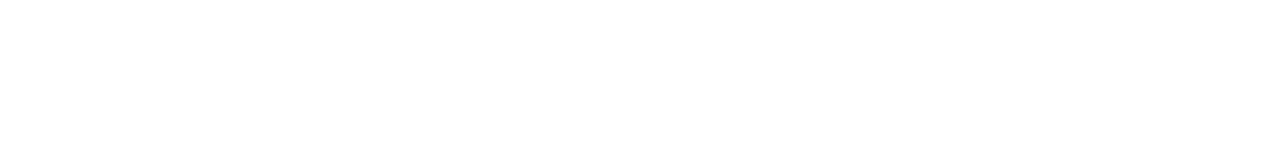
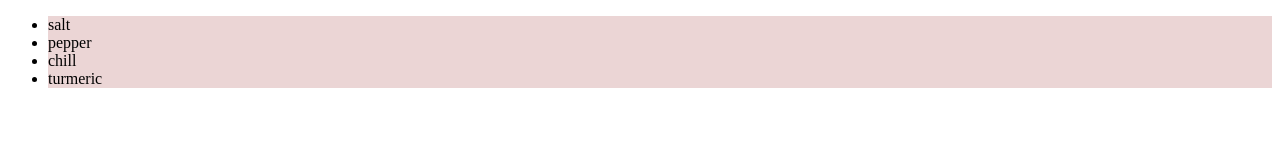
Before and after one commit to arunar1/JavaScript-bsc, a plain HTML site: page index.html in a window 1280 px wide. Drawn offline with Linux system fonts and the light colour scheme.

Commit message:
addingArray

```diff
--- a/index.html
+++ b/index.html
@@ -5,10 +5,14 @@
     <meta http-equiv="X-UA-Compatible" content="IE=edge">
     <meta name="viewport" content="width=device-width, initial-scale=1.0">
     <title>Welcome</title>
-    <script src="./script.js"></script>
+    <link rel="stylesheet" href="./style.css">
 </head>
 <body>
+  <ul id="kitchen-item" class="kitchen-item" >
+  </ul>
 
+
+  <script src="./script.js"></script>
 
 </body>
 </html>
--- a/script.js
+++ b/script.js
@@ -0,0 +1,19 @@
+
+
+let curryPowder=['salt',"pepper","chill","turmeric"];
+
+
+let kitchenItem=document.getElementById("kitchen-item");
+// console.log(curryPowder)
+
+console.log(kitchenItem);
+
+
+
+
+for(let powder of curryPowder){
+   let li= document.createElement('li');
+   li.innerText=powder;
+   kitchenItem.appendChild(li);
+   console.log(li);
+}
--- /dev/null
+++ b/style.css
@@ -0,0 +1,4 @@
+li{
+    background-color: rgb(235, 213, 213);
+
+}
```
